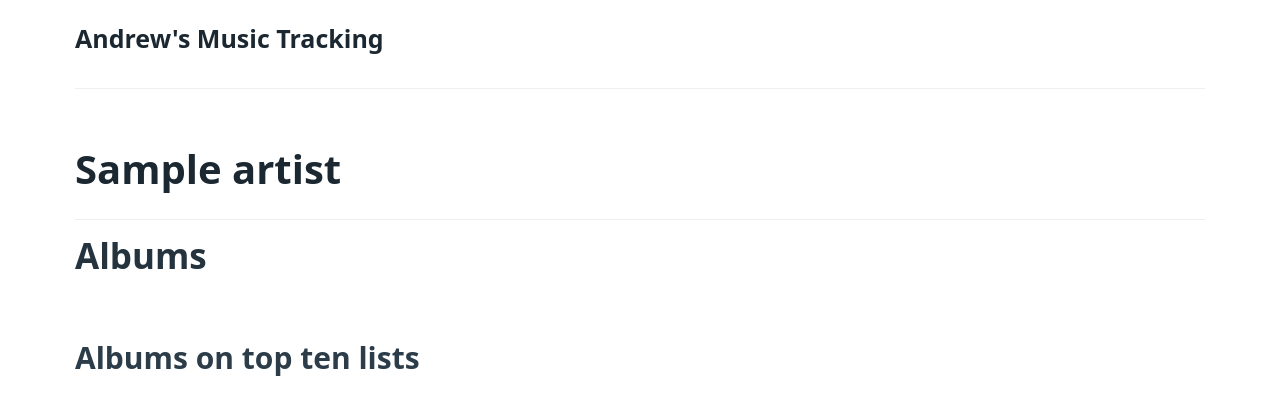
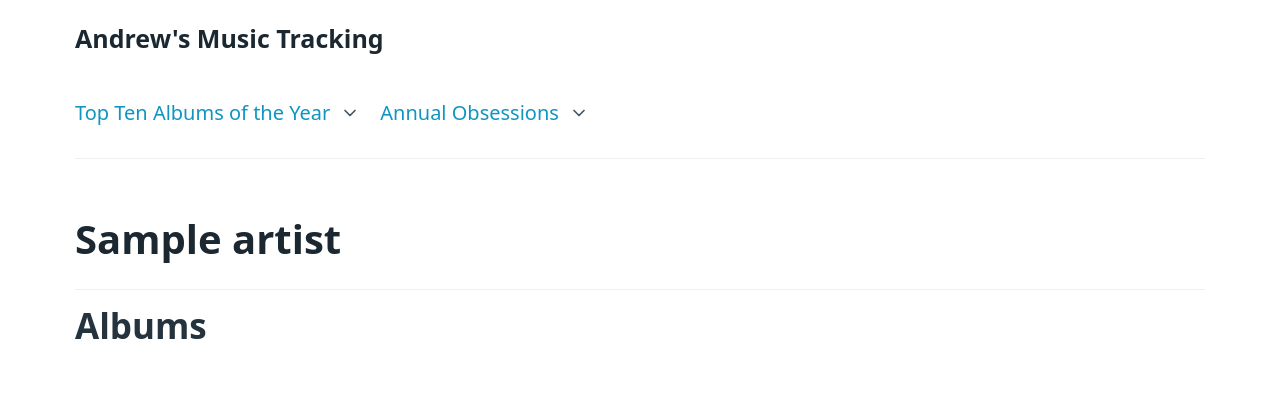
Before and after one commit to andrewwhipple/music-tracker, a Django app: page /artist/00000000-0000-0000-0000-000000000001 in a window 1280 px wide. Shown: the top 408 px of the page. Run offline with Django 4.2, Linux system fonts and the light colour scheme; tables that the repository leaves empty hold one stand-in row (values such as "Sample post").

Commit message:
Add links to artist trackers

```diff
--- a/music_tracker/music_tracker/tracker/templates/tracker/obsessions-stats.html
+++ b/music_tracker/music_tracker/tracker/templates/tracker/obsessions-stats.html
@@ -15,7 +15,7 @@
     </tr>
     {% for artist in by_songs %}
     <tr>
-        <td>{{artist.name}}</td>
+        <td><a href="/artist/{{artist.id}}">{{artist.name}}</a></td>
         <td>{{artist.songs}}</td>
     </tr>
     {% endfor %}
@@ -31,7 +31,7 @@
     </tr>
     {% for artist in by_years %}
     <tr>
-        <td>{{artist.name}}</td>
+        <td><a href="/artist/{{artist.id}}">{{artist.name}}</a></td>
         <td>{{artist.years}}</td>
     </tr>
     {% endfor %}
--- a/music_tracker/music_tracker/tracker/templates/tracker/obsessions.html
+++ b/music_tracker/music_tracker/tracker/templates/tracker/obsessions.html
@@ -8,6 +8,8 @@
 <hr>
 
 {% for song in songs %}
-<p class="list-item">{{song.title}} - {{song.artists}}</p>
+<p class="list-item">{{song.title}} - {% for artist in song.les_artistes %}<a href="/artist/{{artist.id}}">{{artist.name}}</a>{% if not forloop.last %}, {% endif %}{% endfor %}</p>
+
+
 {% endfor %}
 {% endblock %}
--- a/music_tracker/music_tracker/tracker/templates/tracker/top-ten-albums.html
+++ b/music_tracker/music_tracker/tracker/templates/tracker/top-ten-albums.html
@@ -8,12 +8,12 @@
 <hr>
 
 {% if honorable_mentions %}
-<p><em>Honorable Mentions: {% for album in honorable_mentions %} {{album.album_title}} - {{album.artist}};{% endfor %}</em></p>
+<p><em>Honorable Mentions: {% for album in honorable_mentions %} {{album.album_title}} - <a href="/artist/{{album.artist.id}}">{{album.artist}}</a>;{% endfor %}</em></p>
 
 <hr>
 {% endif %}
 
 {% for album in top_ten %}
-<p class="list-item">#{{album.rank}}: {{album.album_title}} - {{album.artist}}</p>
+<p class="list-item">#{{album.rank}}: {{album.album_title}} - <a href="/artist/{{album.artist.id}}">{{album.artist}}</a></p>
 {% endfor %}
 {% endblock %}
--- a/music_tracker/music_tracker/tracker/views.py
+++ b/music_tracker/music_tracker/tracker/views.py
@@ -22,21 +22,27 @@ def get_navigation_links():
     top_ten_lists = TopTenAlbumsList.objects.filter(published=True).order_by("year")
     obsessions_lists = ObsessionList.objects.filter(published=True).order_by("year")
 
+    top_ten_links = [
+        {
+            "title": list.title,
+            "year": list.year,
+        }
+        for list in top_ten_lists
+    ]
+
+    obsession_links = [
+        {
+            "title": list.title,
+            "year": list.year,
+        }
+        for list in obsessions_lists
+    ]
+
+    obsession_links.append({"title": "Obsession Stats", "year": "stats"})
+
     return {
-        "top_tens": [
-            {
-                "title": list.title,
-                "year": list.year,
-            }
-            for list in top_ten_lists
-        ],
-        "obsessions": [
-            {
-                "title": list.title,
-                "year": list.year,
-            }
-            for list in obsessions_lists
-        ],
+        "top_tens": top_ten_links,
+        "obsessions": obsession_links,
     }
 
 
@@ -86,6 +92,9 @@ def obsessions_list(request, year):
         "songs": [
             {
                 "title": obsession.song.title,
+                "les_artistes": [
+                    artist for artist in obsession.song.artists.all().order_by("name")
+                ],
                 "artists": ", ".join(
                     [str(a) for a in obsession.song.artists.all().order_by("name")]
                 ),
@@ -100,7 +109,7 @@ def obsessions_list(request, year):
 
 def obsessions_stats(request):
     all_songs = ObsessionSongs.objects.filter(obsession_list__published=True)
-    by_artist = all_songs.values("song__artists__name")
+    by_artist = all_songs.values("song__artists__name", "song__artists__id")
 
     song_count = by_artist.annotate(Count("song_id", distinct=True)).order_by(
         "-song_id__count",
@@ -116,6 +125,7 @@ def obsessions_stats(request):
         "by_songs": [
             {
                 "name": record["song__artists__name"],
+                "id": record["song__artists__id"],
                 "songs": record["song_id__count"],
             }
             for record in song_count.all()
@@ -123,6 +133,7 @@ def obsessions_stats(request):
         "by_years": [
             {
                 "name": record["song__artists__name"],
+                "id": record["song__artists__id"],
                 "years": record["obsession_list_id__count"],
             }
             for record in list_count.all()
@@ -197,7 +208,6 @@ def artist_stats(request, id):
         "obsessions": {
             "song_count": song_count["song_id__count"],
             "list_count": list_count["obsession_list_id__count"],
-            # "list_count": song_count_by_year,
             "lists": [
                 {
                     "year": obsession_list["obsession_list_id__year"],
@@ -206,6 +216,7 @@ def artist_stats(request, id):
                 for obsession_list in song_count_by_year
             ],
         },
+        "navigation": get_navigation_links(),
     }
 
     return render(request, "tracker/artist-stats.html", context)
```
